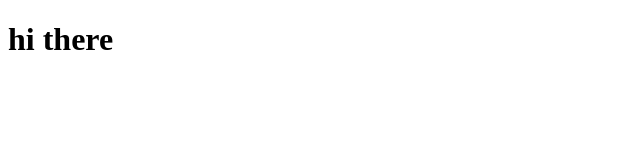
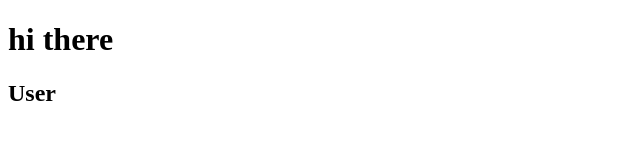
Before and after one commit to thupercarl/test-repository, a plain HTML site: page index.html in a window 1280 px wide. Shown: the full height of the page, 0-640 px from the left. Drawn offline with Linux system fonts and the light colour scheme.

Commit message:
subheader added

```diff
--- a/index.html
+++ b/index.html
@@ -9,5 +9,6 @@
 </head>
 <body>
     <h1>hi there</h1>
+    <h2>User</h2>
 </body>
 </html>
```
